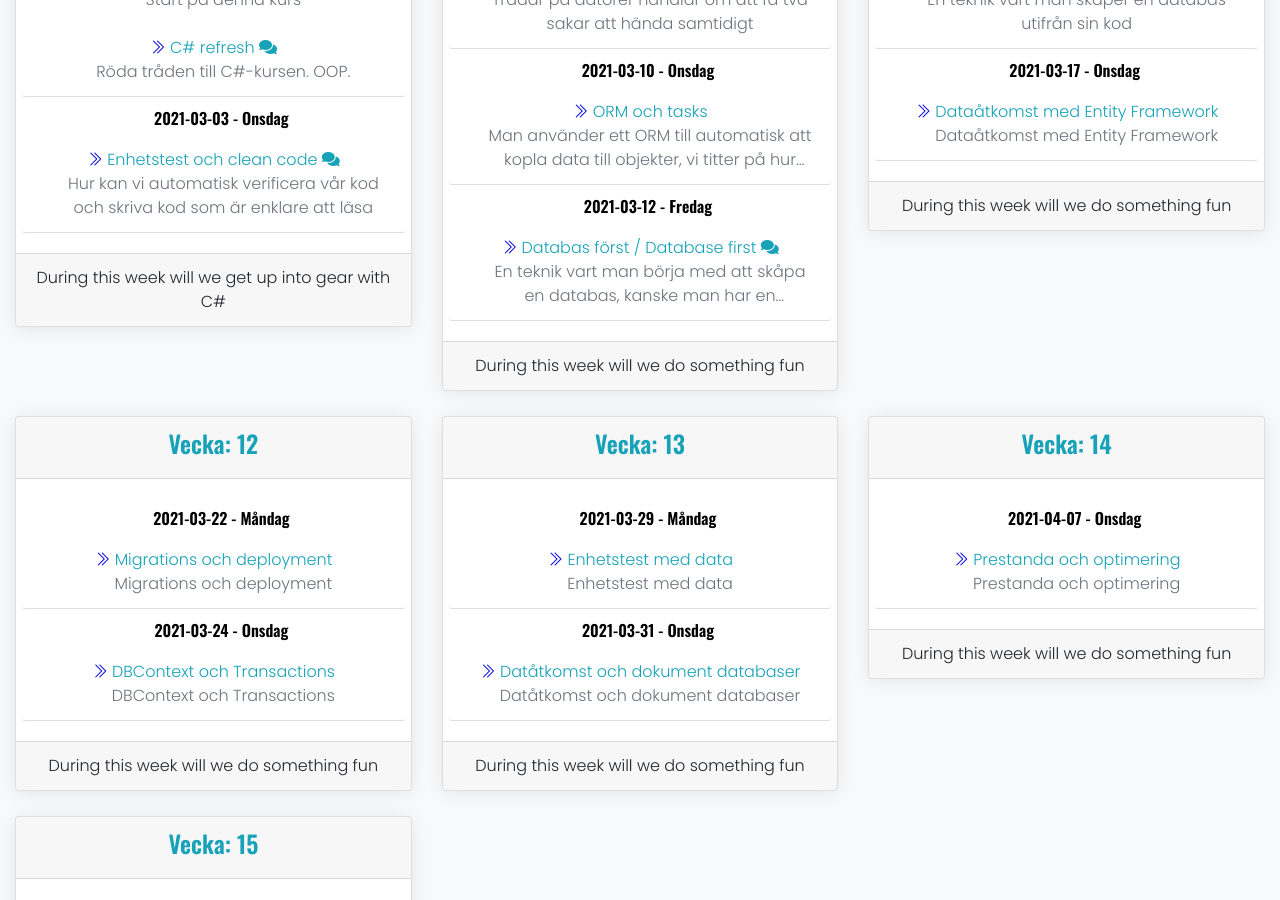
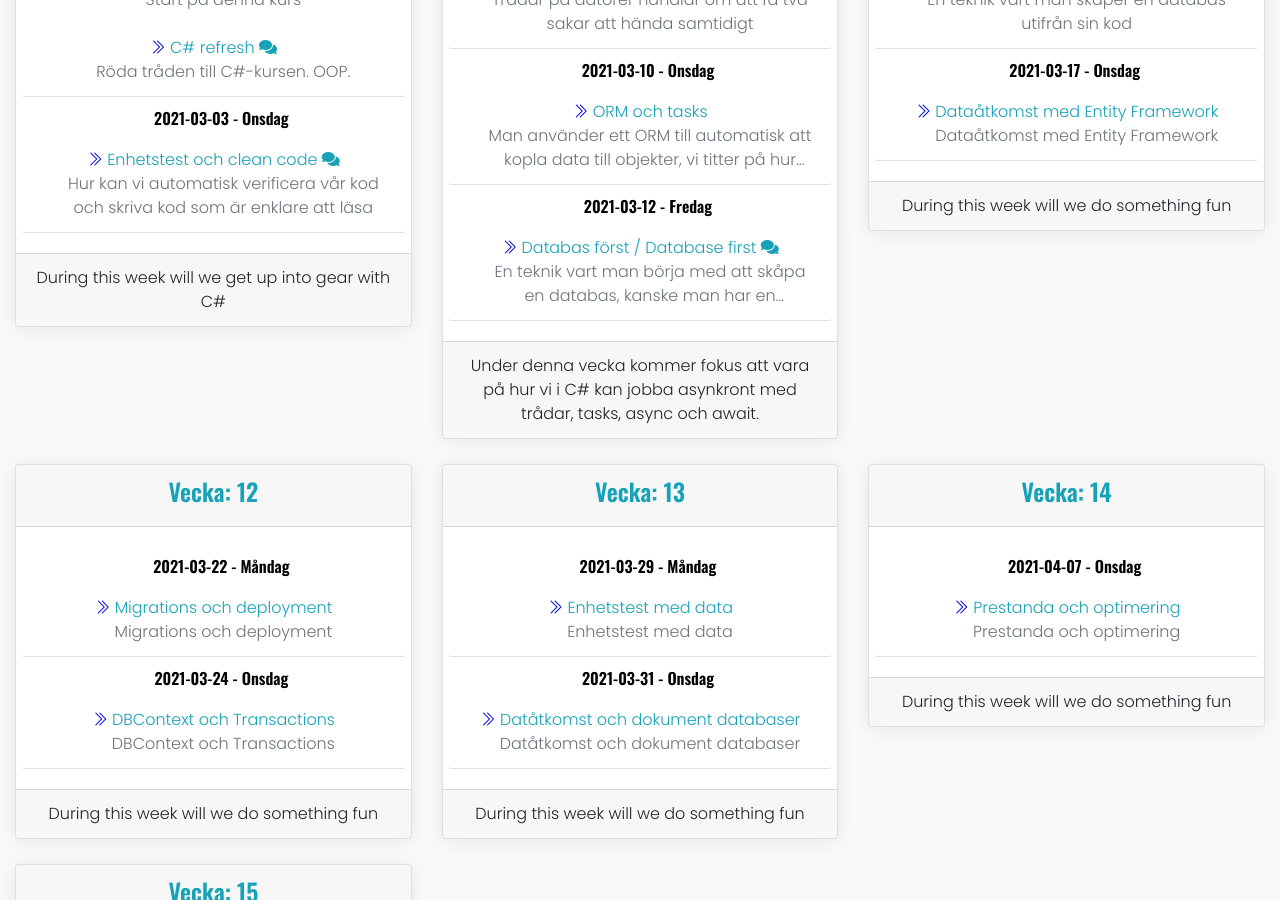
Before and after one commit to PGBSNH20/PGBSNH20-dataatkomst, a Jekyll site: the page built from lectures.md, in a window 1280 px wide and 900 px high, scrolled down 376 px. Built offline with Jekyll 4.4.1, drawn with Linux system fonts in a browser that asks for light colours; nearby versions of some CDN libraries.

Commit message:
Updates monday 20210308

```diff
--- a/_data/schedule.yml
+++ b/_data/schedule.yml
@@ -90,11 +90,17 @@ weeks:
     activities: null
 - week: 10
   year: 2021
-  description: During this week will we do something fun
+  description: Under denna vecka kommer fokus att vara på hur vi i C# kan jobba asynkront med trådar, tasks, async och await.
   days:
   - day: 2021-03-08
     weekday: "Måndag"
     activities:
+    - activity: standup
+      title: "Återkopling från förra lektion"
+      titleEn: "Get together and start of day"
+      description: "Är där frågor sen förra lektion? Boarding card"
+      start-full: 20210308T083000
+      end-full: 20210308T090000
     - activity: lecture
       title: "Trådning med C#"
       titleEn: "Threading with C#"
@@ -103,6 +109,12 @@ weeks:
       start-full: 20210308T090000
       end-full: 20210308T094500
       discussion: https://github.com/PGBSNH20/PGBSNH20-dataatkomst/discussions/8
+    - activity: standup
+      title: "Prensentaion av projekt"
+      titleEn: "Presentation of projhekt"
+      description: "Hur har ni implementerat projektet, typ 5+ min per grupp"
+      start-full: 20210308T094500
+      end-full: 20210308T103000
   - day: 2021-03-09
     weekday: "Tisdag"
     activities: null
@@ -126,7 +138,7 @@ weeks:
       title: "Databas först / Database first"
       titleEn: "Database first"
       slug: lectures/databasefirst
-      description: "En teknik vart man börja med att skåpa en databas, kanske man har en eksisterende (legacy) databas"
+      description: "En teknik vart man börja med att skåpa en databas, kanske man har en eksisterende (legacy) databas. Samt en introduktion till async och await."
       start-full: 20210312T083000
       end-full: 20210312T093000
       discussion: https://github.com/PGBSNH20/PGBSNH20-dataatkomst/discussions/10
```
